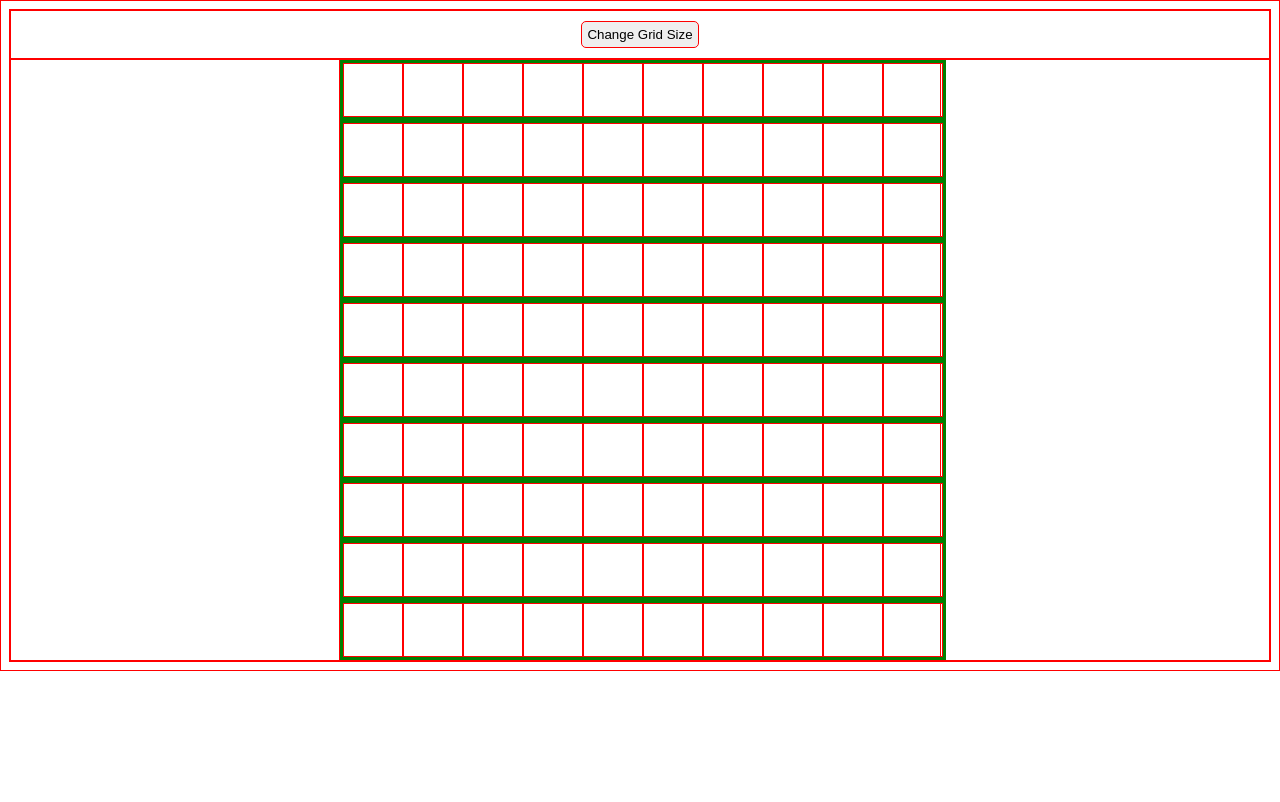
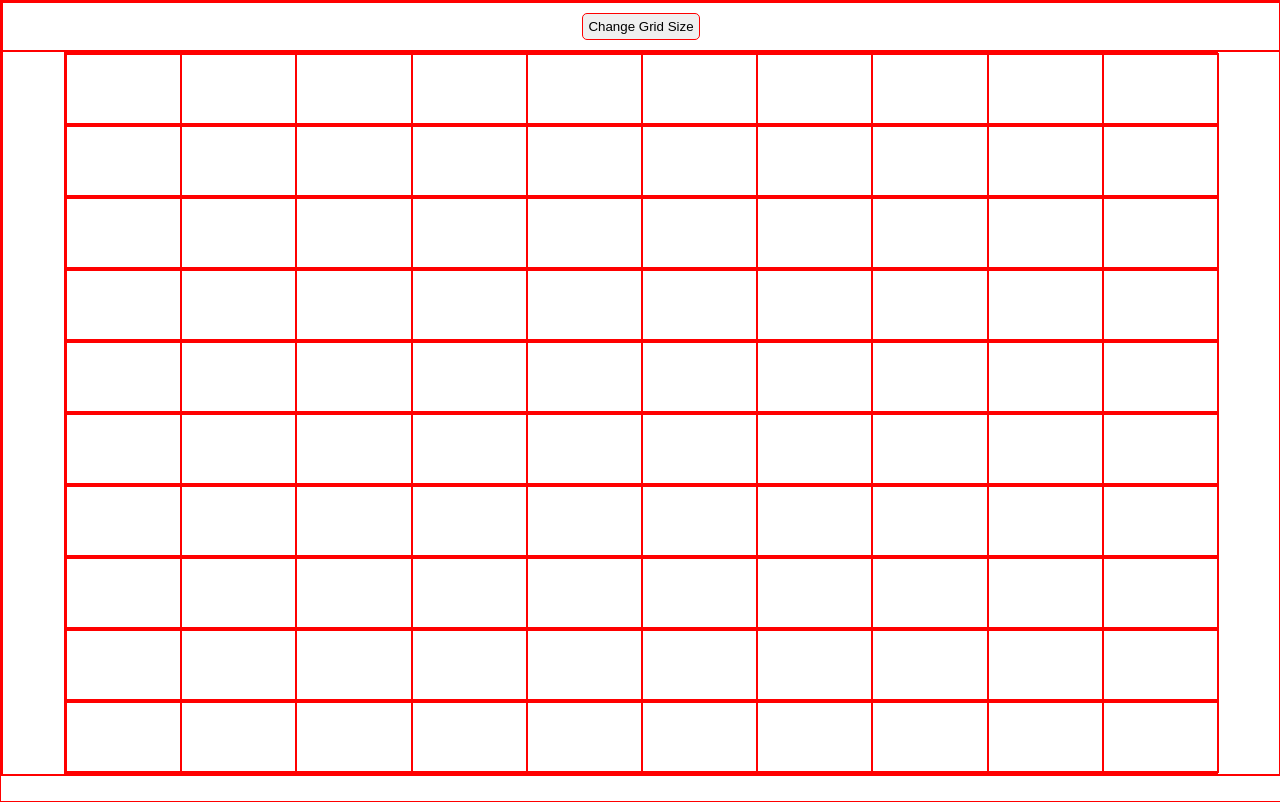
Before and after one commit to ZephyRemix/Etch-a-Sketch, a plain HTML site: page index.html in a window 1280 px wide. Drawn offline with Linux system fonts and the light colour scheme.

Commit message:
Make gridMap flexible to screen size

```diff
--- a/javascript.js
+++ b/javascript.js
@@ -19,7 +19,6 @@ for (let row = 0; row < GRID_ROW; row++) {
 }
 
 function changeColor(box) {
-    // change color of grid
     console.log(box);
     box.setAttribute("class", "color");
 }
--- a/style.css
+++ b/style.css
@@ -1,5 +1,17 @@
 * {
     border: 1px solid red;
+}
+
+html {
+    height: 100vh;
+    width: 100vw;
+}
+
+body {
+    display: flex;
+    flex-direction: column;
+    flex: 1;
+    margin: 0;
 }
 
 .gridSizeButton {
@@ -16,19 +28,18 @@ button {
 .content {
     display:flex;
     justify-content: center;
-    align-items:center;
-    height: 600px;
+    align-items: center;
+    height: 100%;
 }
 
 .gridMap {
-    width: 600px;
-    height: 600px;
+    width: 90vw;
+    height: 90vh;
     display:flex;
     flex-direction: column;
 }
 
 .row {
-    border: 3px solid green;
     display:flex;
     flex: 1;
     width: 100%
```
